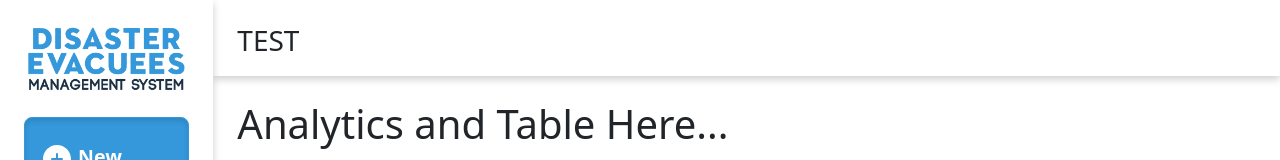
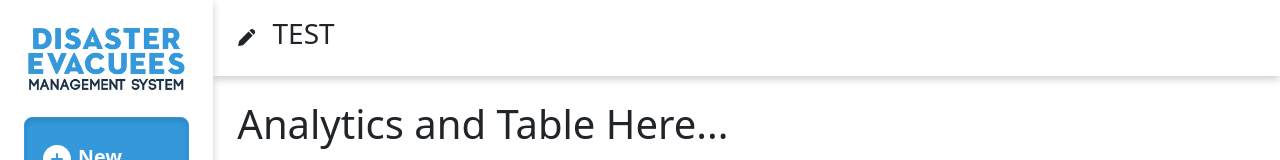
Before and after one commit to iooosef/dems, a Vue app: page / in a window 1280 px wide. Shown: the top 160 px of the page. Built offline with nearby package versions, Linux system fonts and the light colour scheme.

Commit message:
Added pencil-fill icon for header

```diff
--- a/src/App.vue
+++ b/src/App.vue
@@ -25,8 +25,9 @@
         </div>
       </nav>
       <div class="col-10 px-0">
-        <header class="w-100 p-4">
-          <h3>TEST</h3>
+        <header class="w-100 p-4 d-flex flex-row align-items-center">
+          <Icon icon="dems:pencil-fill" height="1.2rem" />
+          <h3 class="ms-3">TEST</h3>
         </header>
         <main class="w-100 p-4">
           <h1>Analytics and Table Here...</h1>
--- a/src/assets/icons.js
+++ b/src/assets/icons.js
@@ -24,5 +24,9 @@ addCollection({
             body: '<path fill="currentColor" d="M230 70.8h-.1a16.7 16.7 0 0 0-5.9-5.9l-88-49.7a16.2 16.2 0 0 0-15.7 0l-88 49.5a16.2 16.2 0 0 0-6 5.9a.1.1 0 0 1-.1.1v.2a15 15 0 0 0-2.1 7.8v98.6a16.1 16.1 0 0 0 8.2 14l88 49.5a16.5 16.5 0 0 0 7.2 2h1.4a16.5 16.5 0 0 0 7.1-2l88-49.5a16.2 16.2 0 0 0 8.1-14V78.7a15.6 15.6 0 0 0-2.1-7.9ZM128.1 29.2L207.9 74l-30.7 17.4l-80.6-44.5Zm.9 89.6L48.5 74l31.7-17.8l80.7 44.5Zm7.2 103.5l.8-89.6l32.1-18.3v38.1a8 8 0 0 0 16 0v-47.2l31-17.6v89.6Z"></path>',
             width: 256, height: 256
        },
+       "pencil-fill": {
+            body: '<path fill="currentColor" d="M21.65 3.434a4.889 4.889 0 1 1 6.915 6.914l-.902.901l-6.914-6.914l.901-.9ZM19.335 5.75L4.357 20.73a3.7 3.7 0 0 0-1.002 1.841l-1.333 6.22a1 1 0 0 0 1.188 1.188l6.22-1.333a3.7 3.7 0 0 0 1.84-1.002l14.98-14.98l-6.915-6.914Z"></path>',
+            width: 32, height: 32
+       },
    }
 });
```
